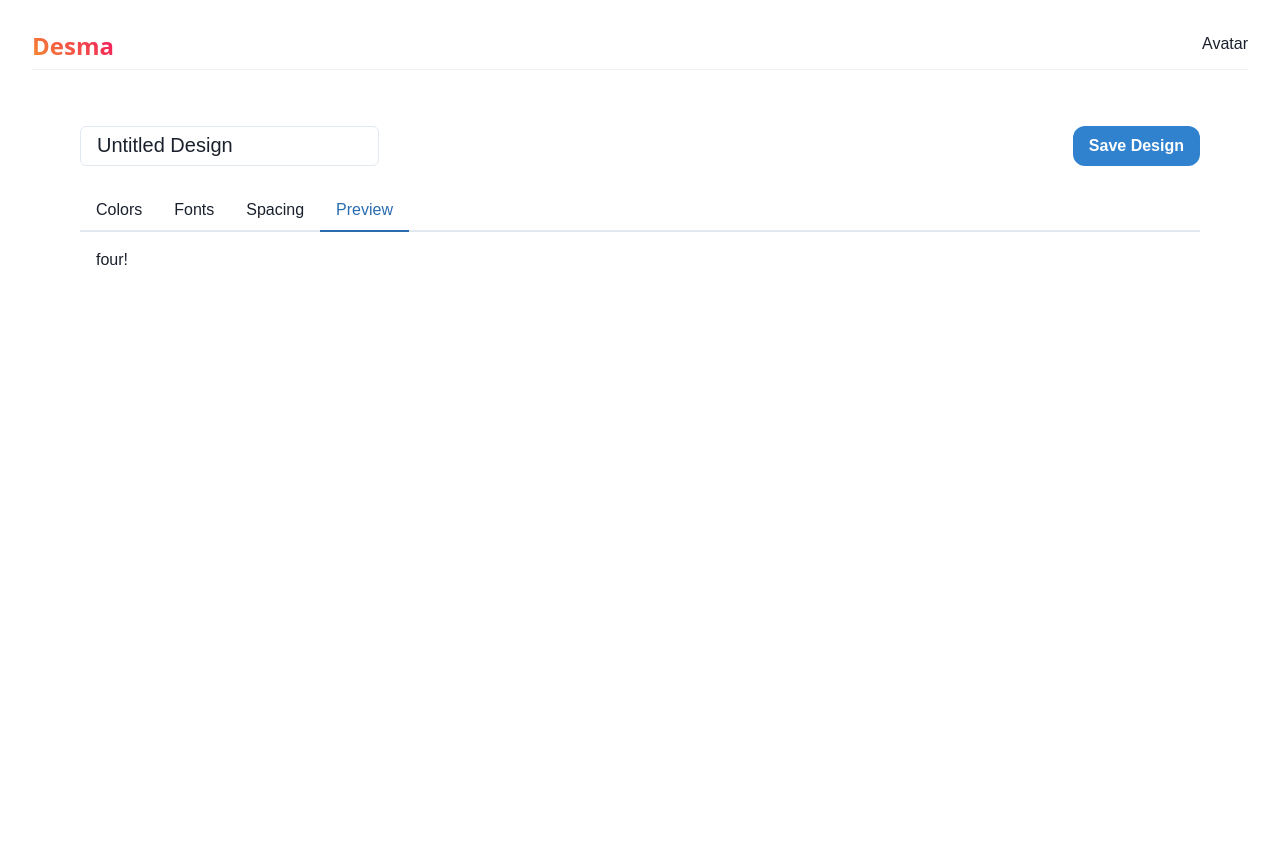
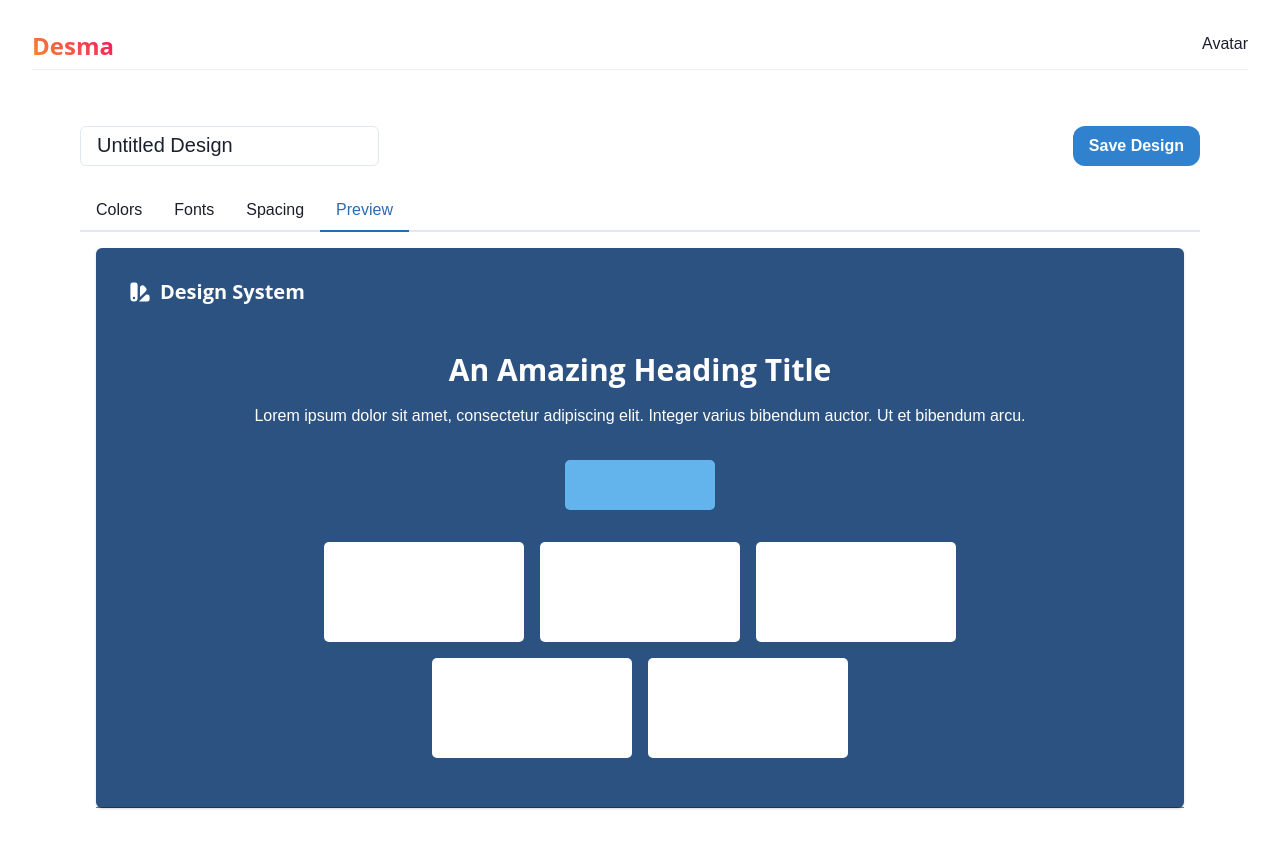
Before and after one commit to PedroEdu6786/desma-v2, a Next.js app: page /designer in a window 1280 px wide. Both pictures are taken after a click on the tab "Preview". Shown: the top 848 px of the page. Before the commit the page ends 800 px from the top, so only its background shows below. Built offline with nearby package versions, Linux system fonts and the light colour scheme.

Commit message:
feat: add styles to preview section

```diff
--- /dev/null
+++ b/src/components/atoms/PreviewLogo.tsx
@@ -0,0 +1,25 @@
+import { Box } from '@chakra-ui/react';
+import React from 'react';
+
+const PreviewLogo = () => {
+  return (
+    <Box
+      as="svg"
+      xmlns="http://www.w3.org/2000/svg"
+      style={{
+        width: 24,
+      }}
+      viewBox="0 0 20 20"
+      fill="currentColor"
+    >
+      <Box
+        as="path"
+        fillRule="evenodd"
+        d="M4 2a2 2 0 00-2 2v11a3 3 0 106 0V4a2 2 0 00-2-2H4zm1 14a1 1 0 100-2 1 1 0 000 2zm5-1.757l4.9-4.9a2 2 0 000-2.828L13.485 5.1a2 2 0 00-2.828 0L10 5.757v8.486zM16 18H9.071l6-6H16a2 2 0 012 2v2a2 2 0 01-2 2z"
+        clipRule="evenodd"
+      />
+    </Box>
+  );
+};
+
+export default PreviewLogo;
--- a/src/components/designer/Preview.tsx
+++ b/src/components/designer/Preview.tsx
@@ -1,7 +1,59 @@
+import {
+  Box,
+  Card,
+  CardBody,
+  Center,
+  Divider,
+  Heading,
+  HStack,
+  Stack,
+  Text,
+  Wrap,
+  WrapItem,
+} from '@chakra-ui/react';
+import PreviewLogo from '../atoms/PreviewLogo';
+
 export type PreviewProps = {};
 
 const Preview: React.FC<PreviewProps> = () => {
-  return <p>four!</p>;
+  return (
+    <Card bgColor="blue.700" h="70vh">
+      <CardBody p="2rem" alignItems="center" display="flex" flexDirection="column">
+        <HStack color="white" alignSelf="flex-start">
+          <PreviewLogo />
+          <Heading as="h3" size="md">
+            Design System
+          </Heading>
+        </HStack>
+        <Heading color="white" size="lg" textAlign="center" pt="3rem">
+          An Amazing Heading Title
+        </Heading>
+        <Text color="white" fontSize="md" textAlign="center" pt="1rem">
+          Lorem ipsum dolor sit amet, consectetur adipiscing elit. Integer varius bibendum
+          auctor. Ut et bibendum arcu.
+        </Text>
+        <Box w="150px" h="50px" bgColor="blue.300" borderRadius="5px" mt="2rem" />
+        <Wrap pt="2rem" maxW="80%" justify="center" spacing="1rem">
+          <WrapItem>
+            <Box w="200px" h="100px" bgColor="white" borderRadius="5px" />
+          </WrapItem>
+          <WrapItem>
+            <Box w="200px" h="100px" bgColor="white" borderRadius="5px" />
+          </WrapItem>
+          <WrapItem>
+            <Box w="200px" h="100px" bgColor="white" borderRadius="5px" />
+          </WrapItem>
+          <WrapItem>
+            <Box w="200px" h="100px" bgColor="white" borderRadius="5px" />
+          </WrapItem>
+          <WrapItem>
+            <Box w="200px" h="100px" bgColor="white" borderRadius="5px" />
+          </WrapItem>
+        </Wrap>
+      </CardBody>
+      <Divider />
+    </Card>
+  );
 };
 
 export { Preview };
```
